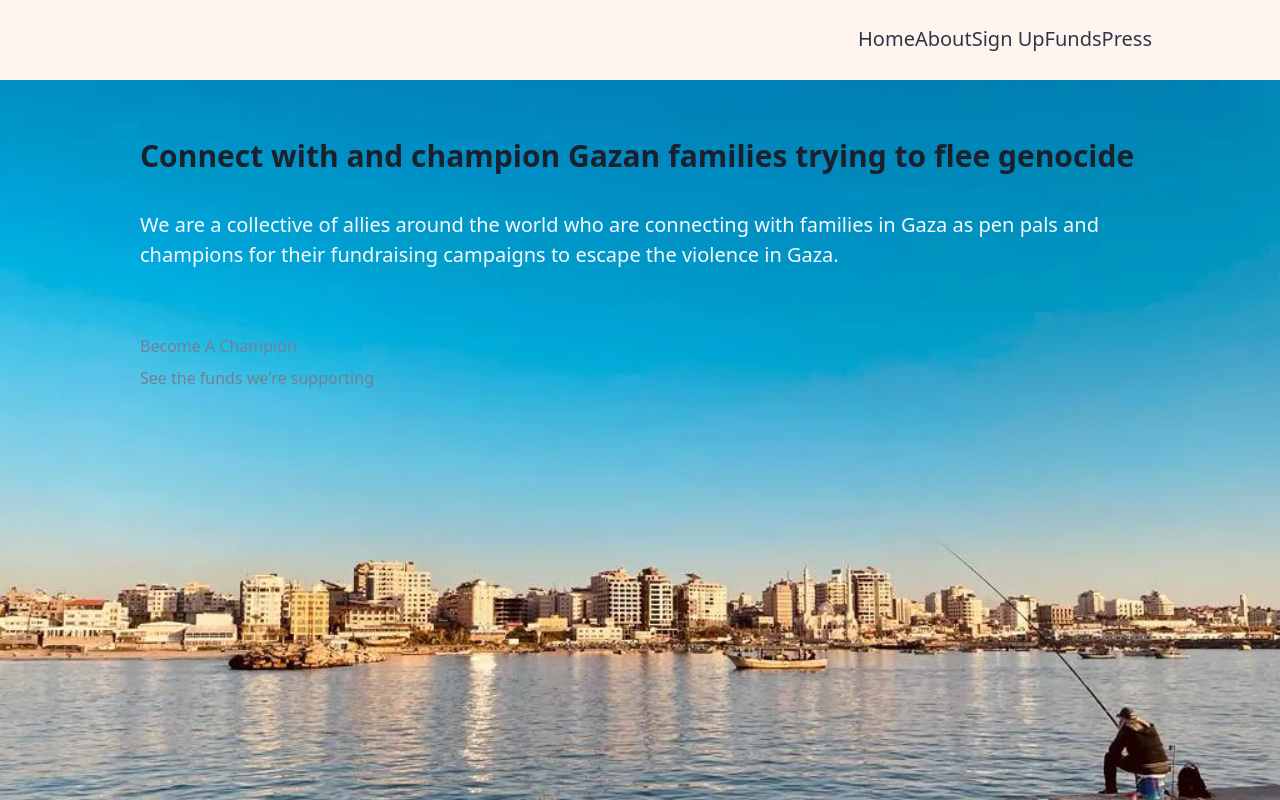
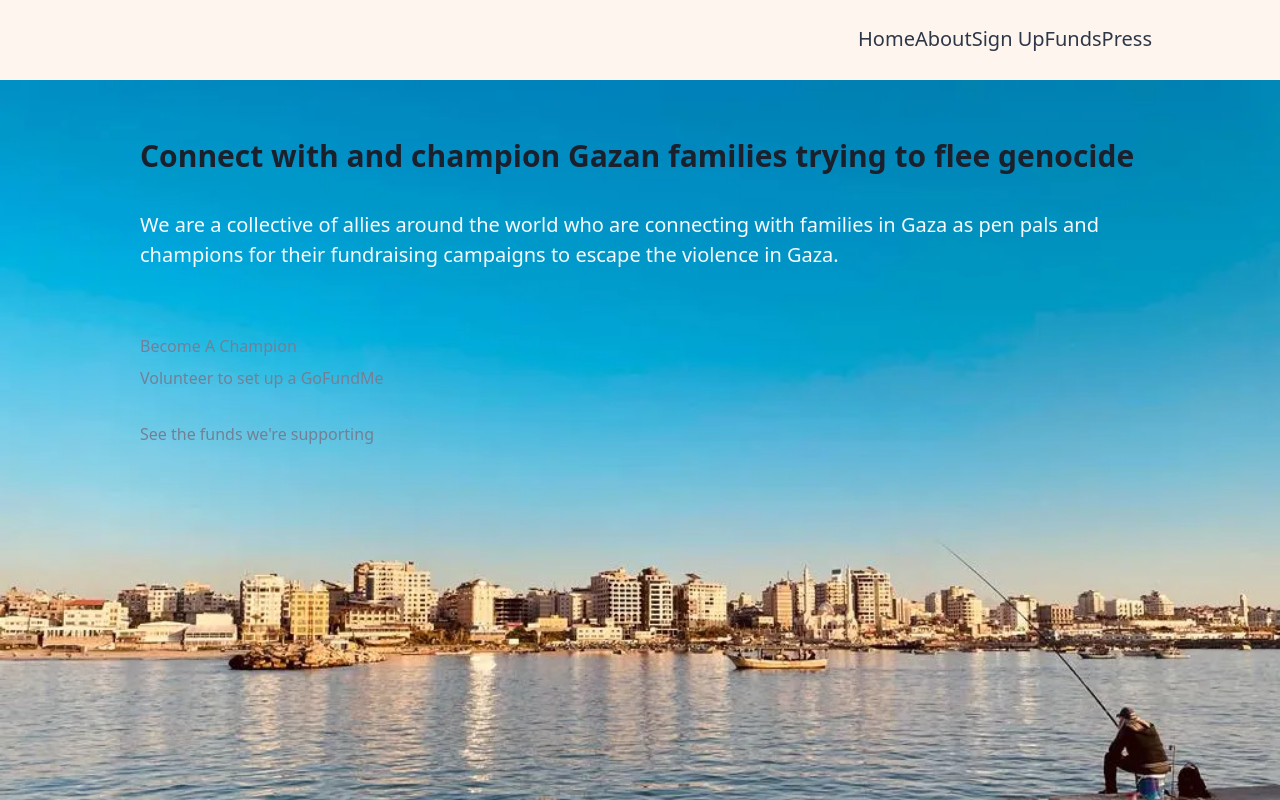
Before and after one commit to m4v15/champions, a Next.js app: page / in a window 1280 px wide. Shown: the top 800 px of the page. Built offline with nearby package versions, Linux system fonts and the light colour scheme.

Commit message:
add button for set up GFM volunteers

```diff
--- a/src/templates/Hero.tsx
+++ b/src/templates/Hero.tsx
@@ -34,6 +34,14 @@ const Hero = () => (
           </Link>
         }
       />
+      <Link
+        href="https://docs.google.com/forms/d/15cm3Ujy3H7PMGfceLG3fpCi8jRd4Cip1wzjPgbGLKSU/viewform?ts=66269362&edit_requested=true"
+        rel="noopener noreferrer"
+        target="_blank"
+      >
+        <Button>Volunteer to set up a GoFundMe</Button>
+      </Link>
+      <br />
       <Link href="/funds">
         <Button>See the funds we&apos;re supporting</Button>
       </Link>
```
